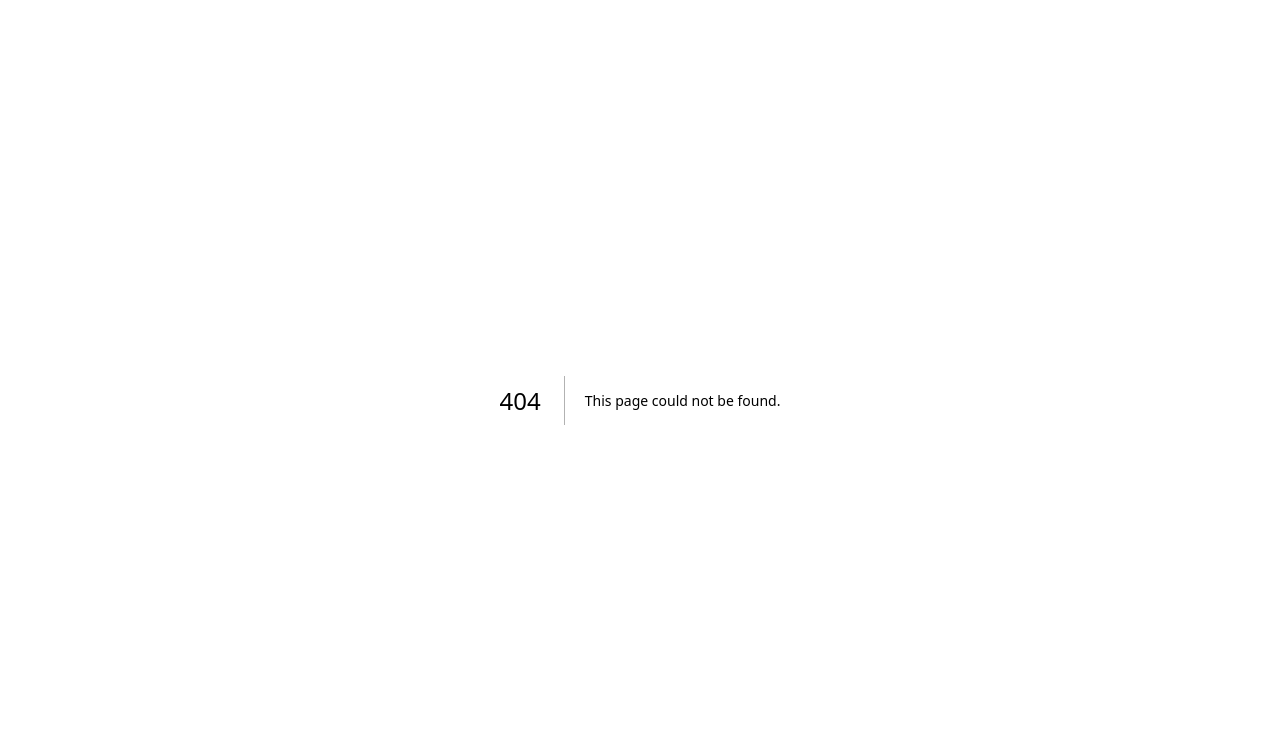
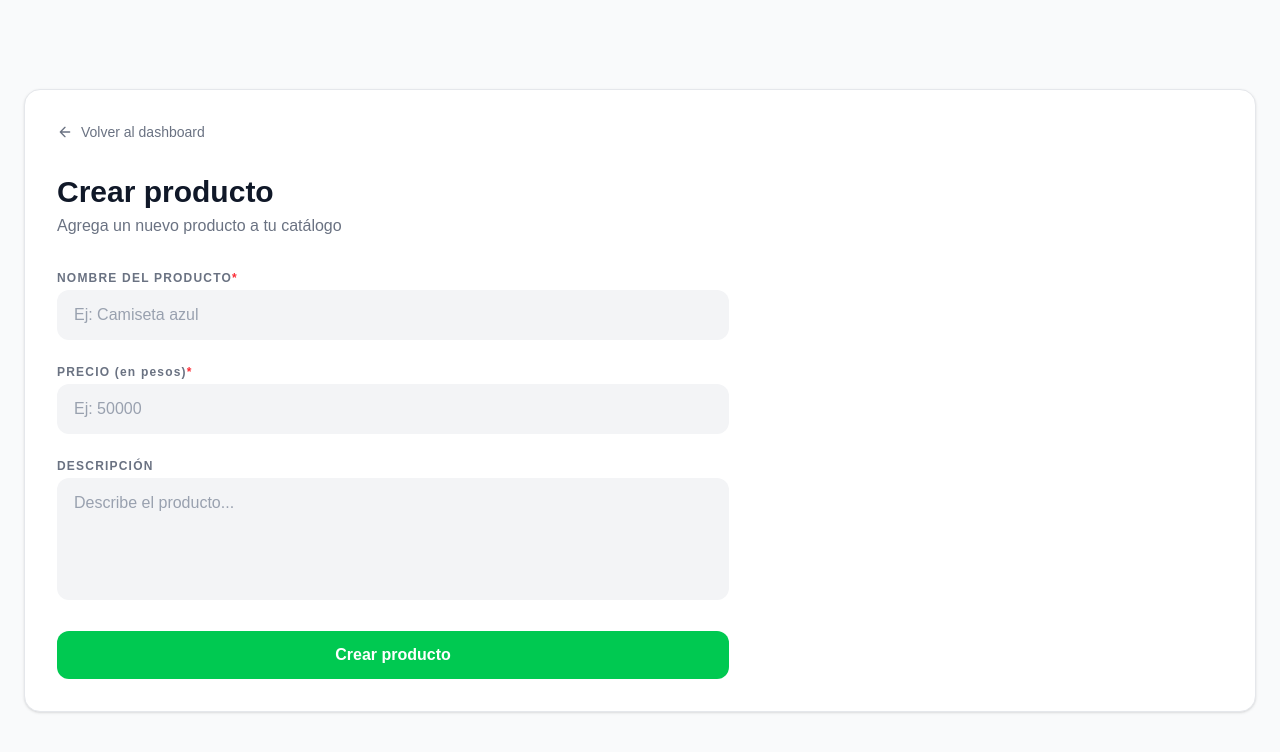
Before and after one commit to cocontador/walo-saas, a Next.js app: page /dashboard/products in a window 1280 px wide. Before the commit this address had no page. Shown: the top 752 px of the page. Built offline with nearby package versions, Linux system fonts and the light colour scheme; no server answers; sample sign-in values are in the browser's storage.

Commit message:
feat: implementar creación de productos

```diff
--- /dev/null
+++ b/src/app/api/products/route.ts
@@ -0,0 +1,71 @@
+import { getServerSession } from 'next-auth'
+import { NextRequest, NextResponse } from 'next/server'
+
+import { authOptions } from '@/server/auth'
+import { getUserStoreId } from '@/server/store'
+import { prisma } from '@/lib/prisma'
+
+export async function POST(request: NextRequest) {
+  try {
+    const session = await getServerSession(authOptions)
+
+    if (!session?.user?.id) {
+      return NextResponse.json(
+        { message: 'No autorizado' },
+        { status: 401 }
+      )
+    }
+
+    const storeId = await getUserStoreId()
+
+    if (!storeId) {
+      return NextResponse.json(
+        { message: 'Usuario no tiene una tienda asociada' },
+        { status: 403 }
+      )
+    }
+
+    const body = await request.json()
+    const { name, price, description } = body
+
+    // Validate required fields
+    if (!name || typeof name !== 'string' || !name.trim()) {
+      return NextResponse.json(
+        { message: 'El nombre del producto es requerido' },
+        { status: 400 }
+      )
+    }
+
+    if (price === undefined || price === null || typeof price !== 'number' || price < 0) {
+      return NextResponse.json(
+        { message: 'El precio debe ser un número válido mayor o igual a 0' },
+        { status: 400 }
+      )
+    }
+
+    // Create the product
+    const product = await prisma.product.create({
+      data: {
+        storeId,
+        name: name.trim(),
+        price: Math.round(price), // Ensure it's stored as integer (in cents)
+        description: description?.trim() || null,
+        visible: true,
+      },
+    })
+
+    return NextResponse.json(
+      {
+        message: 'Producto creado exitosamente',
+        product,
+      },
+      { status: 201 }
+    )
+  } catch (error) {
+    console.error('Error creating product:', error)
+    return NextResponse.json(
+      { message: 'Error al crear el producto' },
+      { status: 500 }
+    )
+  }
+}
--- a/src/app/dashboard/page.tsx
+++ b/src/app/dashboard/page.tsx
@@ -1,5 +1,6 @@
 import { getServerSession } from 'next-auth'
 import { redirect } from 'next/navigation'
+import Link from 'next/link'
 
 import { SignOutButton } from '@/features/auth/components/SignOutButton'
 import { authOptions } from '@/server/auth'
@@ -24,7 +25,14 @@ export default async function DashboardPage() {
           Sesión activa para: <span className="font-semibold">{identity}</span>
         </p>
 
-        <div className="mt-8">
+        <div className="mt-8 space-y-4">
+          <Link
+            href="/dashboard/products"
+            className="block rounded-xl bg-green-500 px-6 py-3 text-center font-semibold text-white transition-all hover:bg-green-600"
+          >
+            Crear nuevo producto
+          </Link>
+
           <SignOutButton />
         </div>
       </section>
--- /dev/null
+++ b/src/app/dashboard/products/page.tsx
@@ -0,0 +1,21 @@
+import { getServerSession } from 'next-auth'
+import { redirect } from 'next/navigation'
+
+import { authOptions } from '@/server/auth'
+import { ProductForm } from '@/features/product/components/ProductForm'
+
+export default async function CreateProductPage() {
+  const session = await getServerSession(authOptions)
+
+  if (!session?.user) {
+    redirect('/login')
+  }
+
+  return (
+    <main className="flex min-h-screen items-center justify-center bg-gray-50 px-6 py-12">
+      <section className="w-full rounded-2xl border border-gray-200 bg-white p-8 shadow-sm">
+        <ProductForm />
+      </section>
+    </main>
+  )
+}
--- /dev/null
+++ b/src/features/product/components/ProductForm.tsx
@@ -0,0 +1,241 @@
+'use client'
+
+import { useState } from 'react'
+import { useRouter } from 'next/navigation'
+
+type FieldProps = {
+  label: string
+  id: string
+  type: string
+  placeholder: string
+  value: string
+  onChange: (value: string) => void
+  error?: string
+  required?: boolean
+}
+
+function Field({
+  label,
+  id,
+  type,
+  placeholder,
+  value,
+  onChange,
+  error,
+  required = true,
+}: FieldProps) {
+  return (
+    <div>
+      <label htmlFor={id} className="mb-1 block text-xs font-semibold tracking-widest text-gray-500">
+        {label}
+        {required && <span className="text-red-500">*</span>}
+      </label>
+      <input
+        id={id}
+        type={type}
+        placeholder={placeholder}
+        value={value}
+        required={required}
+        onChange={(e) => onChange(e.target.value)}
+        className={`w-full rounded-xl border px-4 py-3 text-gray-900 placeholder-gray-400 transition-all focus:outline-none ${
+          error
+            ? 'border-red-300 bg-red-50 focus:border-red-500 focus:bg-white'
+            : 'border-transparent bg-gray-100 focus:border-green-500 focus:bg-white'
+        }`}
+      />
+      {error && <p className="mt-1 text-xs text-red-600">{error}</p>}
+    </div>
+  )
+}
+
+type TextAreaProps = {
+  label: string
+  id: string
+  placeholder: string
+  value: string
+  onChange: (value: string) => void
+  error?: string
+  required?: boolean
+}
+
+function TextArea({
+  label,
+  id,
+  placeholder,
+  value,
+  onChange,
+  error,
+  required = false,
+}: TextAreaProps) {
+  return (
+    <div>
+      <label htmlFor={id} className="mb-1 block text-xs font-semibold tracking-widest text-gray-500">
+        {label}
+        {required && <span className="text-red-500">*</span>}
+      </label>
+      <textarea
+        id={id}
+        placeholder={placeholder}
+        value={value}
+        required={required}
+        onChange={(e) => onChange(e.target.value)}
+        rows={4}
+        className={`w-full rounded-xl border px-4 py-3 text-gray-900 placeholder-gray-400 transition-all focus:outline-none resize-none ${
+          error
+            ? 'border-red-300 bg-red-50 focus:border-red-500 focus:bg-white'
+            : 'border-transparent bg-gray-100 focus:border-green-500 focus:bg-white'
+        }`}
+      />
+      {error && <p className="mt-1 text-xs text-red-600">{error}</p>}
+    </div>
+  )
+}
+
+export function ProductForm() {
+  const router = useRouter()
+  const [name, setName] = useState('')
+  const [price, setPrice] = useState('')
+  const [description, setDescription] = useState('')
+  const [loading, setLoading] = useState(false)
+  const [error, setError] = useState<string | null>(null)
+  const [success, setSuccess] = useState(false)
+  const [validationErrors, setValidationErrors] = useState<Record<string, string>>({})
+
+  const validateForm = () => {
+    const errors: Record<string, string> = {}
+
+    if (!name.trim()) {
+      errors.name = 'El nombre es obligatorio'
+    }
+
+    if (!price.trim()) {
+      errors.price = 'El precio es obligatorio'
+    } else if (isNaN(Number(price)) || Number(price) < 0) {
+      errors.price = 'El precio debe ser un número válido mayor a 0'
+    }
+
+    setValidationErrors(errors)
+    return Object.keys(errors).length === 0
+  }
+
+  const handleSubmit = async (e: React.FormEvent) => {
+    e.preventDefault()
+    setError(null)
+    setSuccess(false)
+
+    if (!validateForm()) {
+      return
+    }
+
+    setLoading(true)
+
+    try {
+      const response = await fetch('/api/products', {
+        method: 'POST',
+        headers: {
+          'Content-Type': 'application/json',
+        },
+        body: JSON.stringify({
+          name: name.trim(),
+          price: Math.round(Number(price) * 100), // Store as cents
+          description: description.trim() || null,
+        }),
+      })
+
+      if (!response.ok) {
+        const data = await response.json()
+        throw new Error(data.message || 'Error al crear el producto')
+      }
+
+      setSuccess(true)
+      setName('')
+      setPrice('')
+      setDescription('')
+
+      // Show success for 2 seconds then redirect
+      setTimeout(() => {
+        router.push('/dashboard/products')
+        router.refresh()
+      }, 2000)
+    } catch (err) {
+      setError(err instanceof Error ? err.message : 'Ocurrió un error inesperado')
+    } finally {
+      setLoading(false)
+    }
+  }
+
+  return (
+    <div className="w-full max-w-2xl">
+      <button
+        onClick={() => router.push('/dashboard')}
+        className="mb-8 flex items-center gap-2 text-sm text-gray-500 transition-colors hover:text-gray-800"
+      >
+        <svg width="16" height="16" fill="none" viewBox="0 0 24 24">
+          <path
+            d="M19 12H5M5 12l7 7M5 12l7-7"
+            stroke="currentColor"
+            strokeWidth="2"
+            strokeLinecap="round"
+            strokeLinejoin="round"
+          />
+        </svg>
+        Volver al dashboard
+      </button>
+
+      <h2 className="mb-1 text-3xl font-bold text-gray-900">Crear producto</h2>
+      <p className="mb-8 text-gray-500">Agrega un nuevo producto a tu catálogo</p>
+
+      {error && (
+        <div className="mb-4 rounded-lg border border-red-200 bg-red-50 p-3 text-sm text-red-700">
+          {error}
+        </div>
+      )}
+
+      {success && (
+        <div className="mb-4 rounded-lg border border-green-200 bg-green-50 p-3 text-sm text-green-700">
+          ✓ Producto creado exitosamente.
+        </div>
+      )}
+
+      <form onSubmit={handleSubmit} className="space-y-6">
+        <Field
+          label="NOMBRE DEL PRODUCTO"
+          id="name"
+          type="text"
+          placeholder="Ej: Camiseta azul"
+          value={name}
+          onChange={setName}
+          error={validationErrors.name}
+        />
+
+        <Field
+          label="PRECIO (en pesos)"
+          id="price"
+          type="number"
+          placeholder="Ej: 50000"
+          value={price}
+          onChange={setPrice}
+          error={validationErrors.price}
+          required
+        />
+
+        <TextArea
+          label="DESCRIPCIÓN"
+          id="description"
+          placeholder="Describe el producto..."
+          value={description}
+          onChange={setDescription}
+          required={false}
+        />
+
+        <button
+          type="submit"
+          disabled={loading}
+          className="w-full rounded-xl bg-green-500 px-6 py-3 font-semibold text-white transition-all hover:bg-green-600 disabled:bg-gray-400"
+        >
+          {loading ? 'Guardando...' : 'Crear producto'}
+        </button>
+      </form>
+    </div>
+  )
+}
--- /dev/null
+++ b/src/server/store.ts
@@ -0,0 +1,32 @@
+import { getServerSession } from 'next-auth'
+import { authOptions } from '@/server/auth'
+import { prisma } from '@/lib/prisma'
+
+export async function getUserStore() {
+  const session = await getServerSession(authOptions)
+
+  if (!session?.user?.id) {
+    return null
+  }
+
+  // Get the user's store membership
+  const membership = await prisma.storeMember.findFirst({
+    where: {
+      userId: session.user.id,
+    },
+    include: {
+      store: true,
+    },
+  })
+
+  if (!membership) {
+    return null
+  }
+
+  return membership.store
+}
+
+export async function getUserStoreId() {
+  const store = await getUserStore()
+  return store?.id ?? null
+}
```
